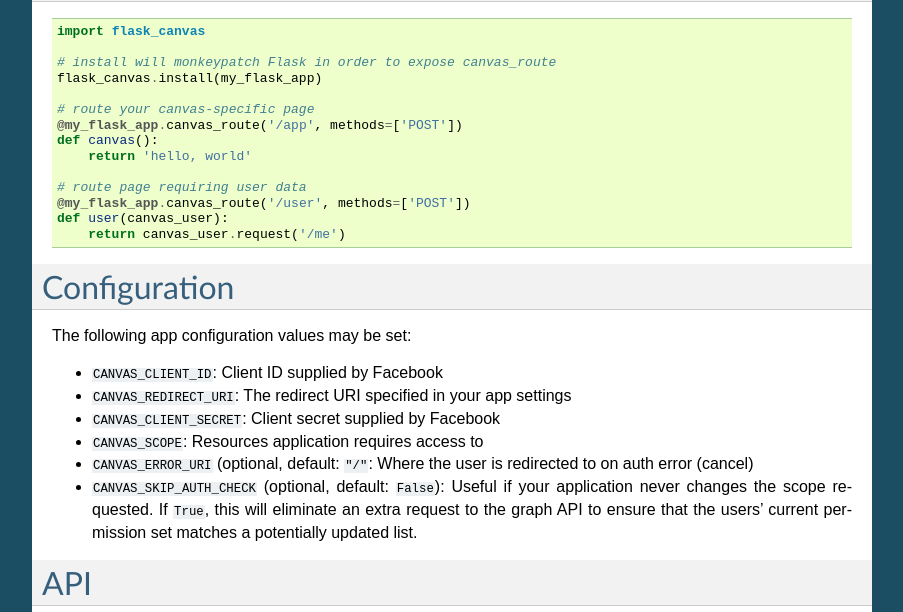
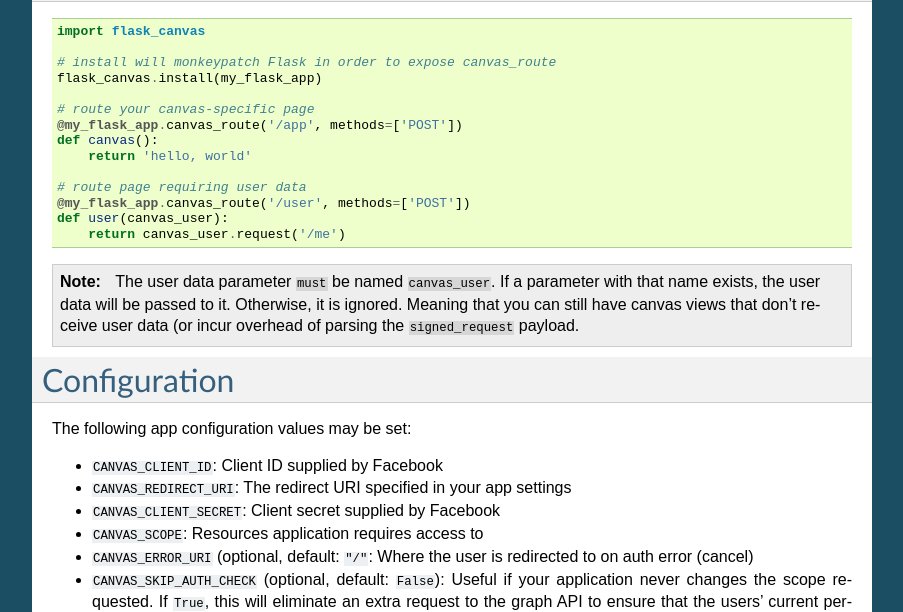
Before and after one commit to demianbrecht/flask-canvas, a Sphinx documentation site: the page built from docs/source/index.rst, in a window 1280 px wide and 900 px high, scrolled down 586 px, cut to the strip 0-612 px from the top of the window. Shown: the whole strip, without its empty margins (198-1101 px from the left). Built offline with Sphinx 7.4.7, drawn with Linux system fonts in a browser that asks for light colours.

Commit message:
updated docs to clarify rules around parameter naming for user data

```diff
--- a/docs/source/index.rst
+++ b/docs/source/index.rst
@@ -38,6 +38,12 @@
     def user(canvas_user):
         return canvas_user.request('/me')
 
+.. note:: The user data parameter ``must`` be named ``canvas_user``.
+          If a parameter with that name exists, the user data will be passed to
+          it. Otherwise, it is ignored. Meaning that you can still have canvas
+          views that don't receive user data (or incur overhead of parsing the
+          ``signed_request`` payload.
+
 
 Configuration
 -------------
```
